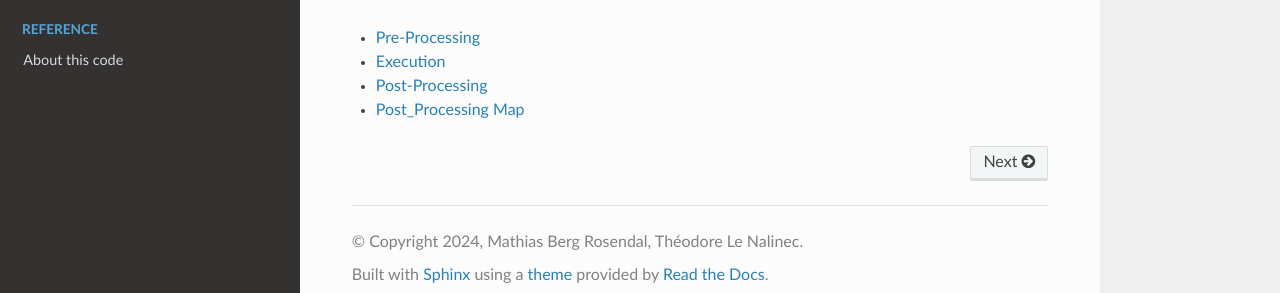
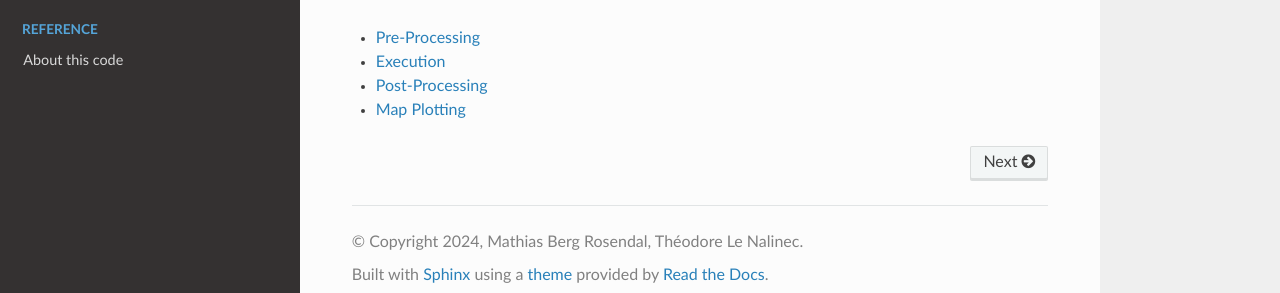
Before and after one commit to balmorelcommunity/pybalmorel, a Sphinx documentation site: the page built from docs/index.md, in a window 1280 px wide. Shown: the part 254-547 px from the top of the page. Built offline with Sphinx 7.4.7 and the Read the Docs theme 3.1.0, drawn with Linux system fonts in a browser that asks for light colours.

Commit message:
Renaming

````diff
--- a/docs/index.md
+++ b/docs/index.md
@@ -5,7 +5,7 @@ Get started [here](get_started.md), or check out our GitHub repository for jupyt
 - [Pre-Processing](https://github.com/Mathias157/pybalmorel/blob/master/examples/PreProcessing.ipynb)
 - [Execution](https://github.com/Mathias157/pybalmorel/blob/master/examples/Execution.ipynb)
 - [Post-Processing](https://github.com/Mathias157/pybalmorel/blob/master/examples/PostProcessing.ipynb)
-- [Post_Processing Map](https://github.com/Mathias157/pybalmorel/blob/master/examples/PostProcessing_map.ipynb)
+- [Map Plotting](https://github.com/Mathias157/pybalmorel/blob/master/examples/MapPlotting.ipynb)
 
 
 ```{toctree}
````
Also changed, not shown: 1 other file.
